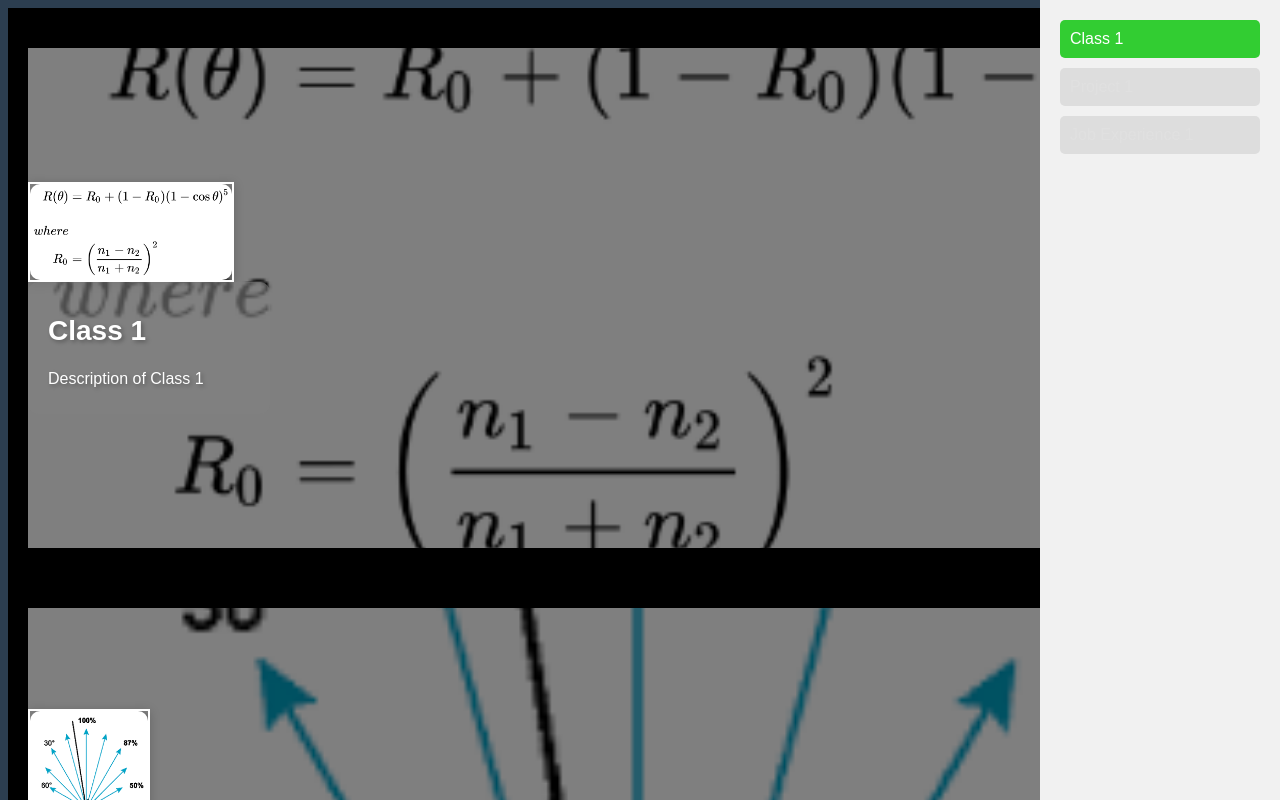
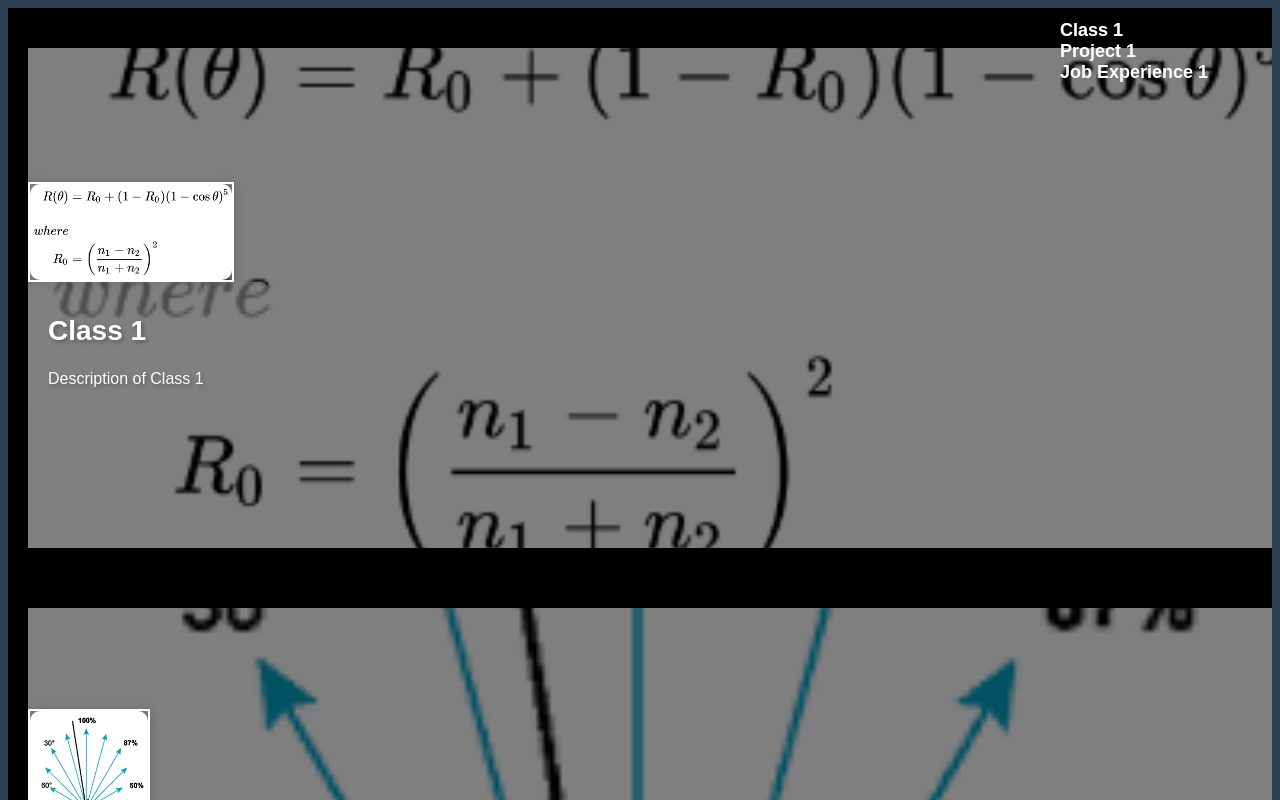
Before and after one commit to sidereior/cosc10-website, a Vue app: page / in a window 1280 px wide. Shown: the top 800 px of the page. Built offline with nearby package versions, Linux system fonts and the light colour scheme.

Commit message:
finalized template

```diff
--- a/src/App.vue
+++ b/src/App.vue
@@ -13,9 +13,10 @@
         @item-selected="setCurrentElement"
       />
     </div>
-    <Timeline :currentElement="currentElement" :titles="titles" />
+    <Timeline :currentElement="currentElement" :titles="titles" @timeline-node-clicked="scrollToElement" />
   </div>
 </template>
+
 
 <script>
 import Timeline from './components/Timeline.vue';
@@ -55,8 +56,8 @@ export default {
   },
   mounted() {
     this.setTitles();
-  this.handleScroll();
-  window.addEventListener('scroll', this.handleScroll);
+    this.handleScroll();
+    window.addEventListener('scroll', this.handleScroll);
   },
   unmounted() {
     window.removeEventListener('scroll', this.handleScroll);
@@ -82,9 +83,23 @@ export default {
     setCurrentElement(title) {
       this.currentElement = this.items.findIndex(item => item.title === title) + 1;
     },
+    scrollToElement(index) {
+      const element = document.getElementById(`item-${index + 1}`);
+      if (element) {
+        const rect = element.getBoundingClientRect();
+        const scrollTop = window.pageYOffset || document.documentElement.scrollTop;
+        const targetTop = rect.top + scrollTop;
+        window.scrollTo({
+          top: targetTop,
+          behavior: "smooth",
+        });
+      }
+    },
   },
 };
 </script>
+
+
 
 <style>
 
--- a/src/components/Timeline.vue
+++ b/src/components/Timeline.vue
@@ -4,6 +4,7 @@
       v-for="(title, index) in titles"
       :key="index"
       :class="{ 'timeline-node': true, 'current-node': (index + 1) === currentElement }"
+      @click="$emit('timeline-node-clicked', index)"
     >
       {{ title }}
     </div>
@@ -32,21 +33,25 @@ export default {
   right: 0;
   width: 200px;
   height: 100%;
-  background-color: #f1f1f1;
+  background-color: transparent;
   padding: 20px;
   overflow-y: auto;
 }
 
 .timeline-node {
-  margin-bottom: 10px;
-  padding: 10px;
-  border-radius: 5px;
-  background-color: #ddd;
-  cursor: pointer;
-}
+       font-size: 18px;
+       font-weight: bold;
+       background-color: white;
+       background-repeat: no-repeat;
+       background-size: cover;
+       -webkit-background-clip: text;
+       background-clip: text;
+       color: transparent;
+       cursor: pointer;
+     }
 
 .current-node {
-  background-color: #32CD32;
-  color: #fff;
-}
+       background-color: #5A5A5A; /* Replace with your desired gray color */
+       color: #fff;
+     }
 </style>
```
